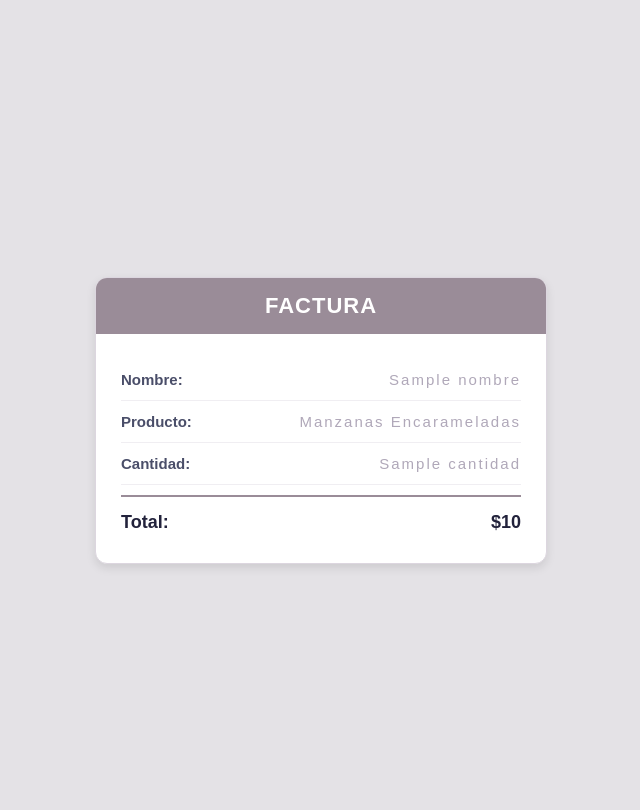
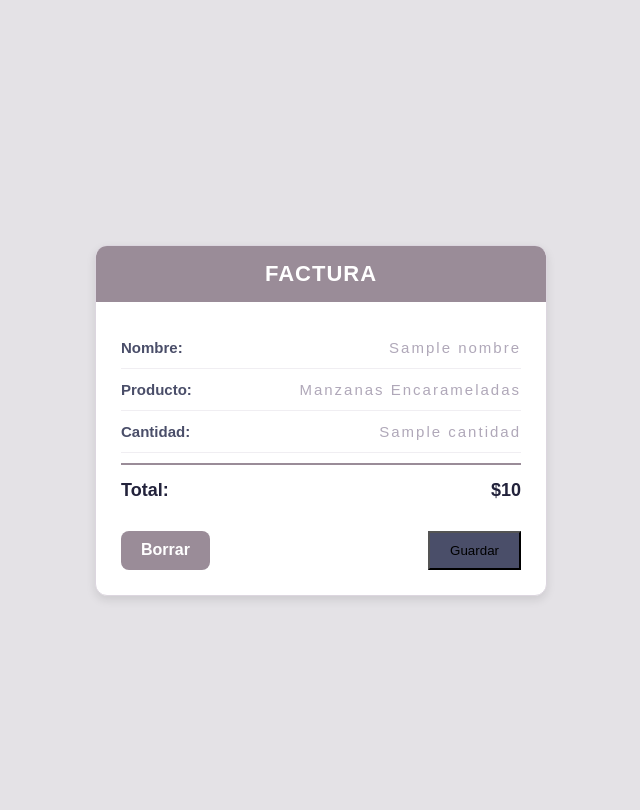
Before and after one commit to Usuario12qwas/Tienda-Python, a Flask app: template templates/encargo.html in a window 1280 px wide. Shown: the top 810 px of the page, without its empty margins (319-959 px from the left). Run offline with Flask 3, Linux system fonts and the light colour scheme; the template is opened without the code that fills it: most values are stand-ins (such as "Sample title", 1, 10 or a date in 2020).

Commit message:
Update encargo.html

```diff
--- a/templates/encargo.html
+++ b/templates/encargo.html
@@ -88,6 +88,15 @@
                 <span>Total:</span>
                 <span>${{ total }}</span>
             </div>
+            <div style="display: flex; justify-content: space-between; margin-top: 25px;">
+                <a href="/preencargo" style="padding: 10px 20px; background-color: #9a8c98; color: white; text-decoration: none; border-radius: 8px; font-weight: bold;">Borrar</a>
+                <form action="/guardar-pedido" method="POST" style="margin: 0; padding: 0; box-shadow: none; border: none; width: auto; flex-direction: row;">
+                    <input type="hidden" name="nombre" value="{{ nombre }}">
+                    <input type="hidden" name="cantidad" value="{{ cantidad }}">
+                    <input type="hidden" name="total" value="{{ total }}">
+                    <button type="submit" style="margin: 0; padding: 10px 20px; background-color: #4a4e69; width: auto;">Guardar</button>
+                </form>
+            </div>
     </div>
 </body>
 </html>
```
